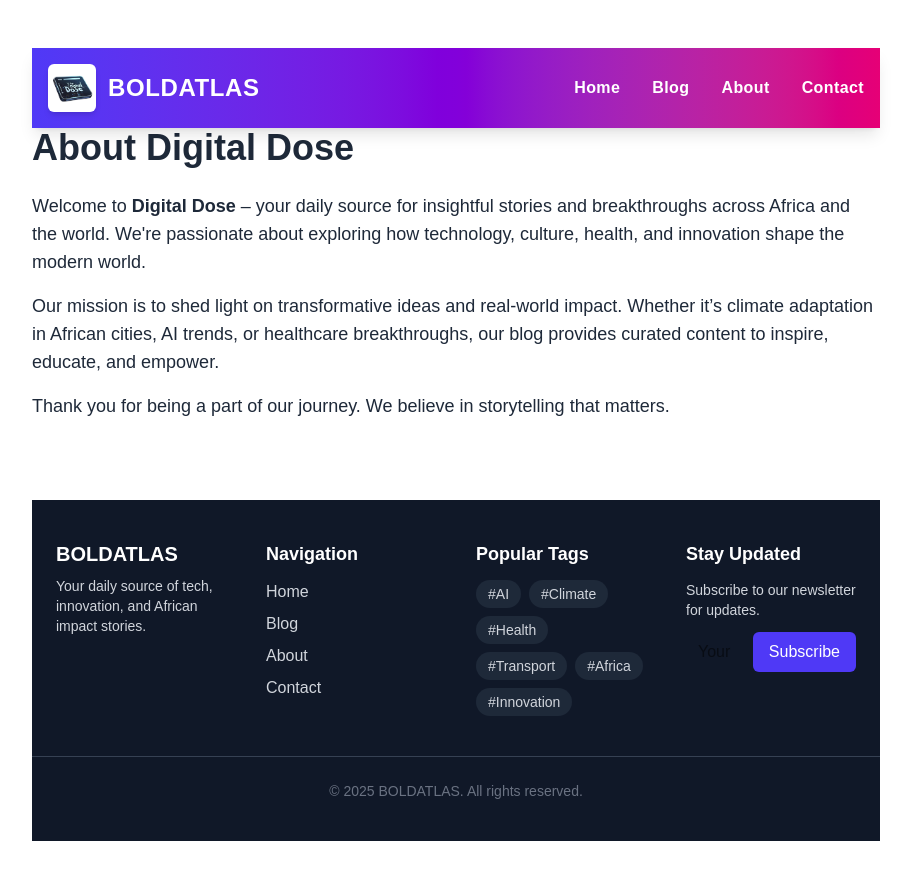
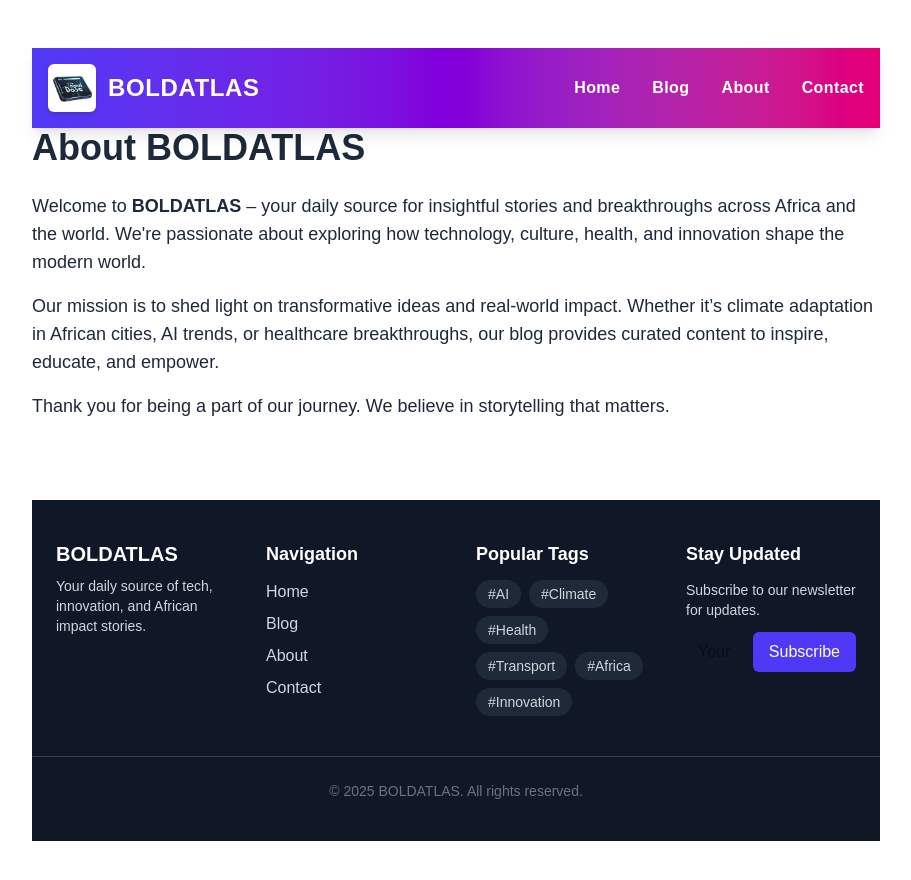
Before and after one commit to Emmyglobal/theo-blog1, a Next.js app: page /about in a window 1280 px wide. Shown: the top 880 px of the page, without its empty margins (184-1095 px from the left). Built offline with nearby package versions, Linux system fonts and the light colour scheme.

Commit message:
Update page.tsx

```diff
--- a/src/app/about/page.tsx
+++ b/src/app/about/page.tsx
@@ -6,9 +6,9 @@ export default function AboutPage() {
   return (
     <div className="max-w-4xl mx-auto px-6 py-12 text-gray-800 dark:text-gray-100">
         <Header />
-      <h1 className="text-4xl font-bold mb-6">About Digital Dose</h1>
+      <h1 className="text-4xl font-bold mb-6">About BOLDATLAS</h1>
       <p className="text-lg mb-4">
-        Welcome to <strong>Digital Dose</strong> – your daily source for insightful stories and breakthroughs across Africa and the world. We&apos;re passionate about exploring how technology, culture, health, and innovation shape the modern world.
+        Welcome to <strong>BOLDATLAS</strong> – your daily source for insightful stories and breakthroughs across Africa and the world. We&apos;re passionate about exploring how technology, culture, health, and innovation shape the modern world.
       </p>
       <p className="text-lg mb-4">
         Our mission is to shed light on transformative ideas and real-world impact. Whether it’s climate adaptation in African cities, AI trends, or healthcare breakthroughs, our blog provides curated content to inspire, educate, and empower.
```
